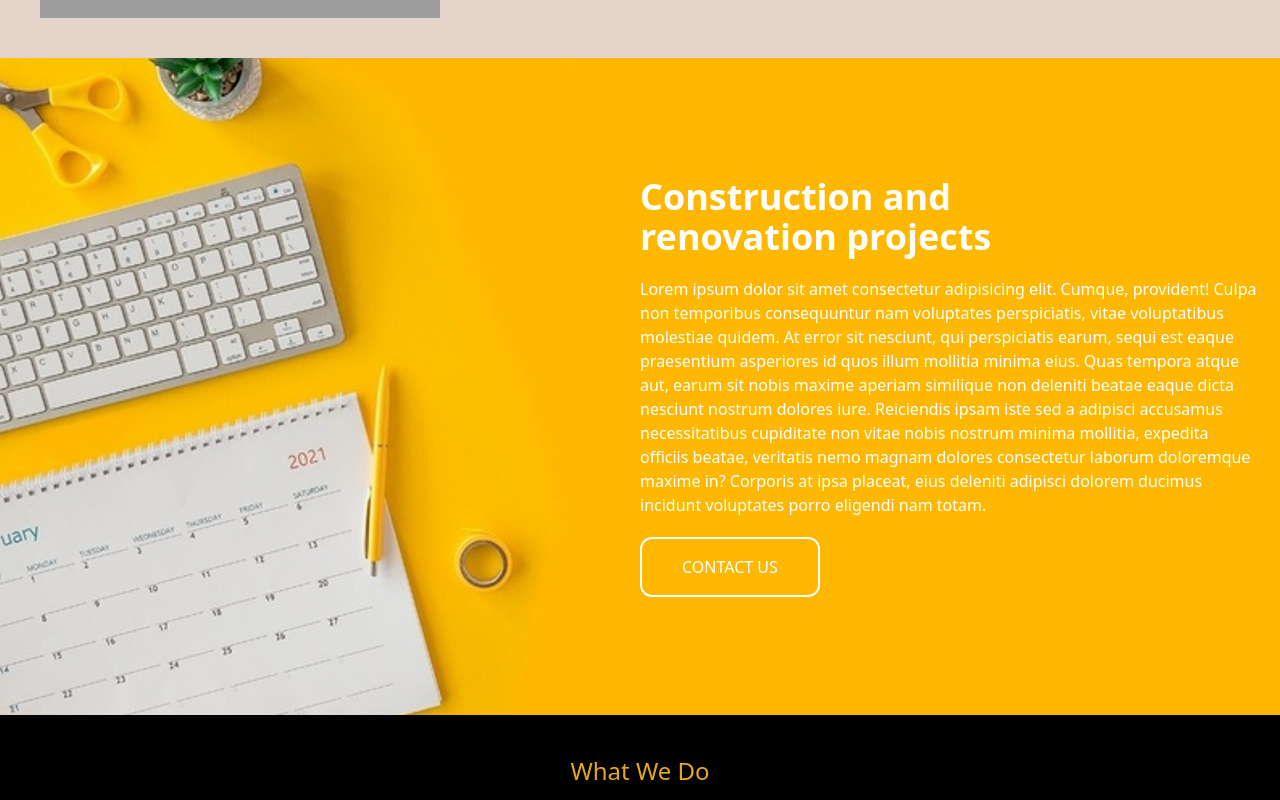
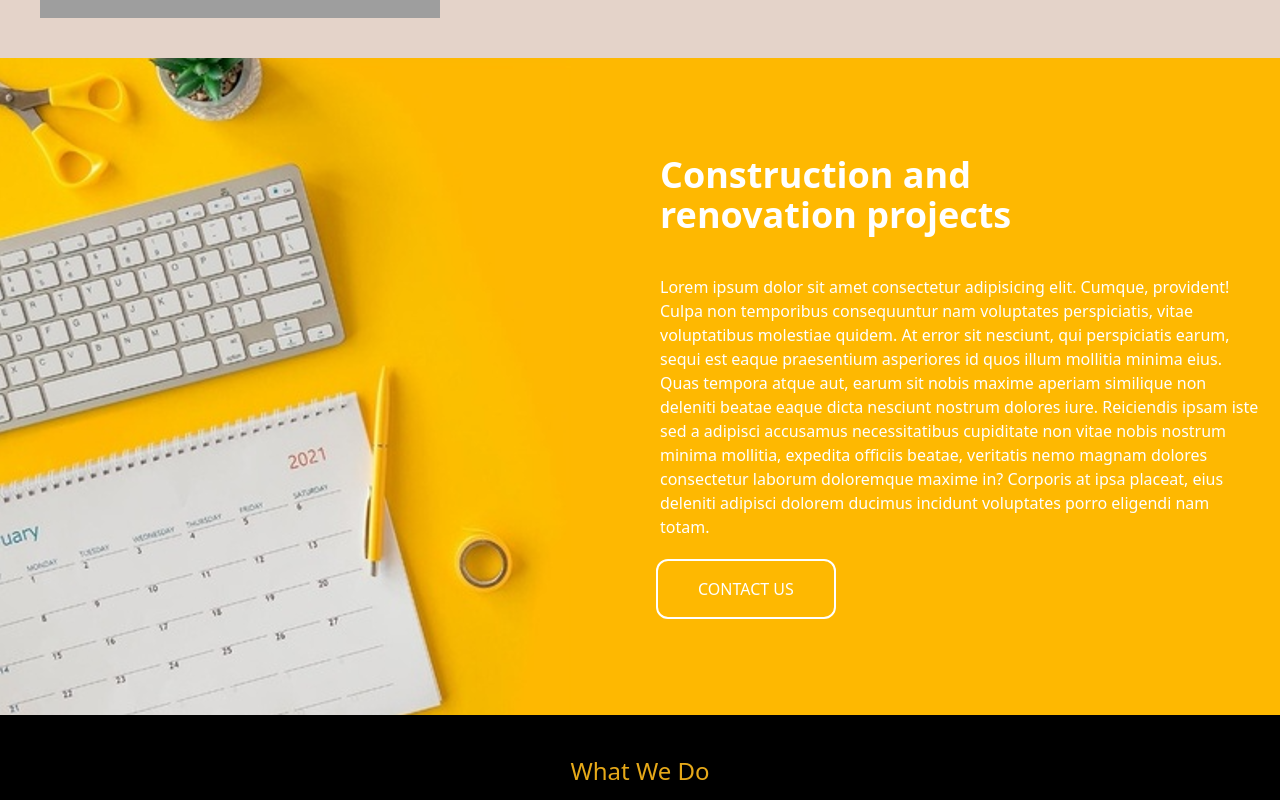
Before and after one commit to indrojitmondal/Xpertext-task, a React (Vite) app: page / in a window 1280 px wide. Shown: the part 2640-3440 px from the top of the page. Built offline with nearby package versions, Linux system fonts and the light colour scheme; grey boxes are pictures that could not be loaded.

Commit message:
Responsive for all without banner

```diff
--- /dev/null
+++ b/src/components/Footer/Footer.jsx
@@ -0,0 +1,11 @@
+import React from 'react';
+
+const Footer = () => {
+    return (
+        <div className='bg-[#323232] py-10'>
+             <h2 className='text-center text-white'>Sample text. Click to select the Text Element.</h2>
+        </div>
+    );
+};
+
+export default Footer;
--- a/src/layouts/Root.jsx
+++ b/src/layouts/Root.jsx
@@ -1,12 +1,14 @@
 import React from 'react';
 import Navbar from '../components/Navbar/Navbar';
 import { Outlet } from 'react-router';
+import Footer from '../components/Footer/Footer';
 
 const Root = ({children}) => {
     return (
         <div className=''>
                <Navbar></Navbar>
                 <Outlet></Outlet>
+                <Footer></Footer>
 
         </div>
     );
--- a/src/pages/Home/Banner.jsx
+++ b/src/pages/Home/Banner.jsx
@@ -11,7 +11,7 @@ const Banner = () => {
                      <div className='  grid grid-cols-[70%_30%]'>
                        <div className=' bg-white '>
                          <div className='w-1/2 py-5 px-10'>
-                         <h2 className='text-2xl font-bold py-10'>We Create Websites</h2>
+                         <h2 className='text-2xl font-bold py-10'>We Create  Websites</h2>
                        <p className=''>Duis aute irure dolor in reprehenderit in voluptate velit esse cillum dolore eu fugiat nulla pariatur.
                         Excepteur sint occaecat cupidatat non proident, sunt in culpa qui officia deserunt.</p>
                         <p className='py-5'>Using React, NextJS and ExpressJS</p>
--- a/src/pages/Home/Brand/Brand.jsx
+++ b/src/pages/Home/Brand/Brand.jsx
@@ -5,7 +5,7 @@ import three from './3.jpg'
 
 const Brand = () => {
     return (
-        <div className='bg-[#e4d3c9] relative py-10 px-10'>
+        <div className='bg-[#e4d3c9] md:relative py-10 px-10'>
             <div className=' grid grid-cols-1 md:grid-cols-2 '>
 
                 <div>
@@ -18,7 +18,7 @@ const Brand = () => {
 
             </div>
 
-            <div className='bg-black w-96 absolute top-1/3  right-1/3'>
+            <div className='bg-black w-96 md:absolute md:top-1/3  md:right-1/3'>
                 <div className=' text-white px-10 '>
                       <h1 className='text-4xl text-center pt-4'>  Brand Values</h1>
                        <p className='py-4'>Lorem ipsum dolor sit amet consectetur adipisicing elit. Exercitationem libero voluptates et deleniti beatae, dolor id atque nostrum quas ea!</p>
--- a/src/pages/Home/Construction/Construction.jsx
+++ b/src/pages/Home/Construction/Construction.jsx
@@ -10,11 +10,11 @@ const Construction = () => {
 
            <div className='flex justify-center items-center'>
            <div>
-                 <h2 className='text-4xl font-bold text-white'>Construction and <br /> renovation projects</h2>
+                 <h2 className='text-4xl p-5 font-bold text-white'>Construction and <br /> renovation projects</h2>
 
-                  <p className='pr-5 text-white py-5'>Lorem ipsum dolor sit amet consectetur adipisicing elit. Cumque, provident! Culpa non temporibus consequuntur nam voluptates perspiciatis, vitae voluptatibus molestiae quidem. At error sit nesciunt, qui perspiciatis earum, sequi est eaque praesentium asperiores id quos illum mollitia minima eius. Quas tempora atque aut, earum sit nobis maxime aperiam similique non deleniti beatae eaque dicta nesciunt nostrum dolores iure. Reiciendis ipsam iste sed a adipisci accusamus necessitatibus cupiditate non vitae nobis nostrum minima mollitia, expedita officiis beatae, veritatis nemo magnam dolores consectetur laborum doloremque maxime in? Corporis at ipsa placeat, eius deleniti adipisci dolorem ducimus incidunt voluptates porro eligendi nam totam.</p>
+                  <p className='p-5 text-white py-5'>Lorem ipsum dolor sit amet consectetur adipisicing elit. Cumque, provident! Culpa non temporibus consequuntur nam voluptates perspiciatis, vitae voluptatibus molestiae quidem. At error sit nesciunt, qui perspiciatis earum, sequi est eaque praesentium asperiores id quos illum mollitia minima eius. Quas tempora atque aut, earum sit nobis maxime aperiam similique non deleniti beatae eaque dicta nesciunt nostrum dolores iure. Reiciendis ipsam iste sed a adipisci accusamus necessitatibus cupiditate non vitae nobis nostrum minima mollitia, expedita officiis beatae, veritatis nemo magnam dolores consectetur laborum doloremque maxime in? Corporis at ipsa placeat, eius deleniti adipisci dolorem ducimus incidunt voluptates porro eligendi nam totam.</p>
 
-                  <button className='border-2 border-white text-white rounded-xl px-10 py-4 '>CONTACT US</button>
+                  <button className='border-2 border-white text-white rounded-xl px-10 p-4 ml-4 mb-5 '>CONTACT US</button>
 
             </div>
            </div>
--- a/src/pages/Home/Contact/Contact.jsx
+++ b/src/pages/Home/Contact/Contact.jsx
@@ -2,7 +2,7 @@ import React from 'react';
 import bg from './bg1.jpg'
 const Contact = () => {
     return (
-        <div className='bg-[#DCCEC5] grid grid-cols-1 md:grid-cols-[40%_60%] pl-10 py-28'>
+        <div className='bg-[#DCCEC5] grid grid-cols-1 md:grid-cols-[40%_60%] pl-10 pt-28'>
 
 
             <div className='bg-white p-10'>
--- a/src/pages/Home/Experience/Experience.jsx
+++ b/src/pages/Home/Experience/Experience.jsx
@@ -7,7 +7,7 @@ const Experience = () => {
             backgroundSize: 'cover',
             backgroundPosition: 'center',
             backgroundRepeat: 'no-repeat',
-            height: '400px',
+            height: '600px',
             width: '100%'
         }}>
 
```
Also changed, not shown: 1 other file (tests, documents, lock files or other folders).
